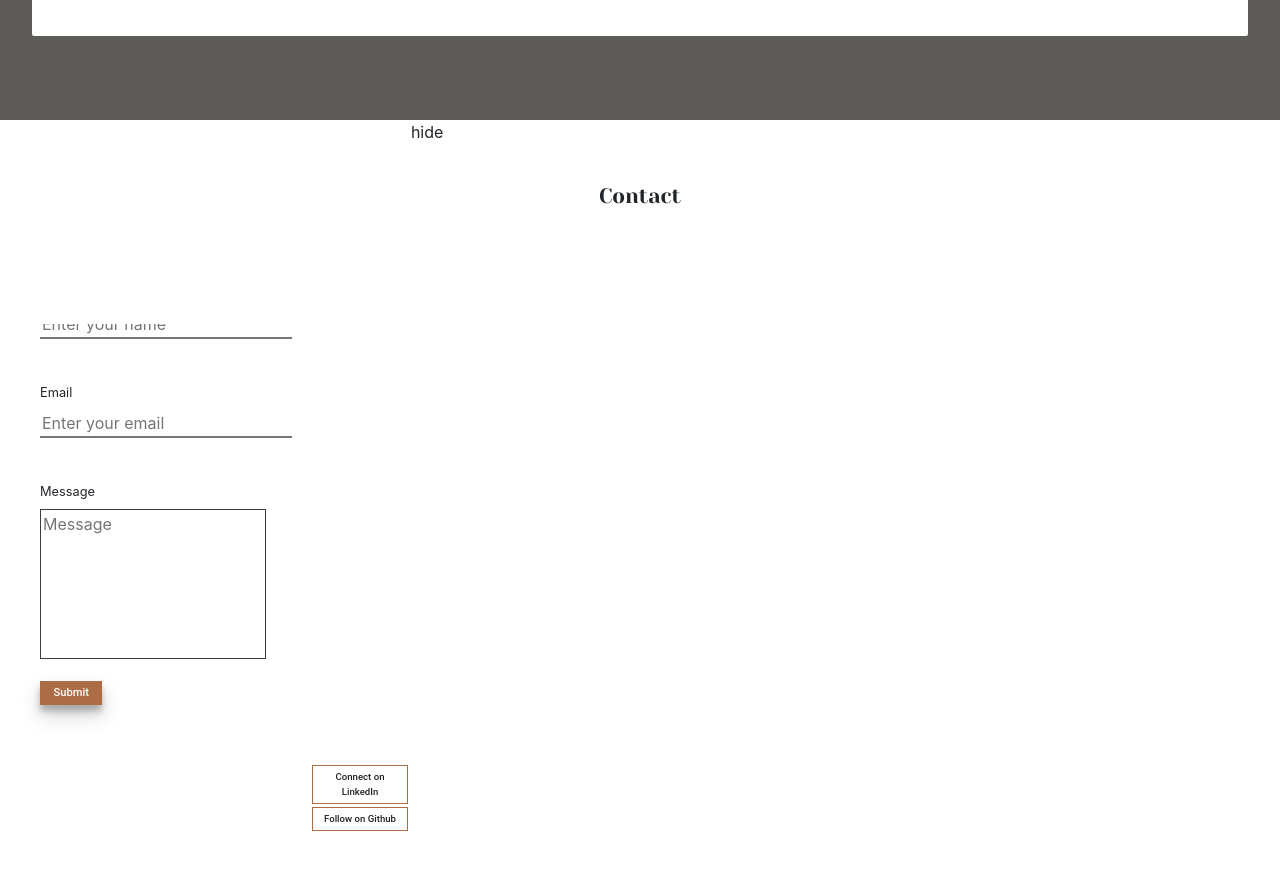
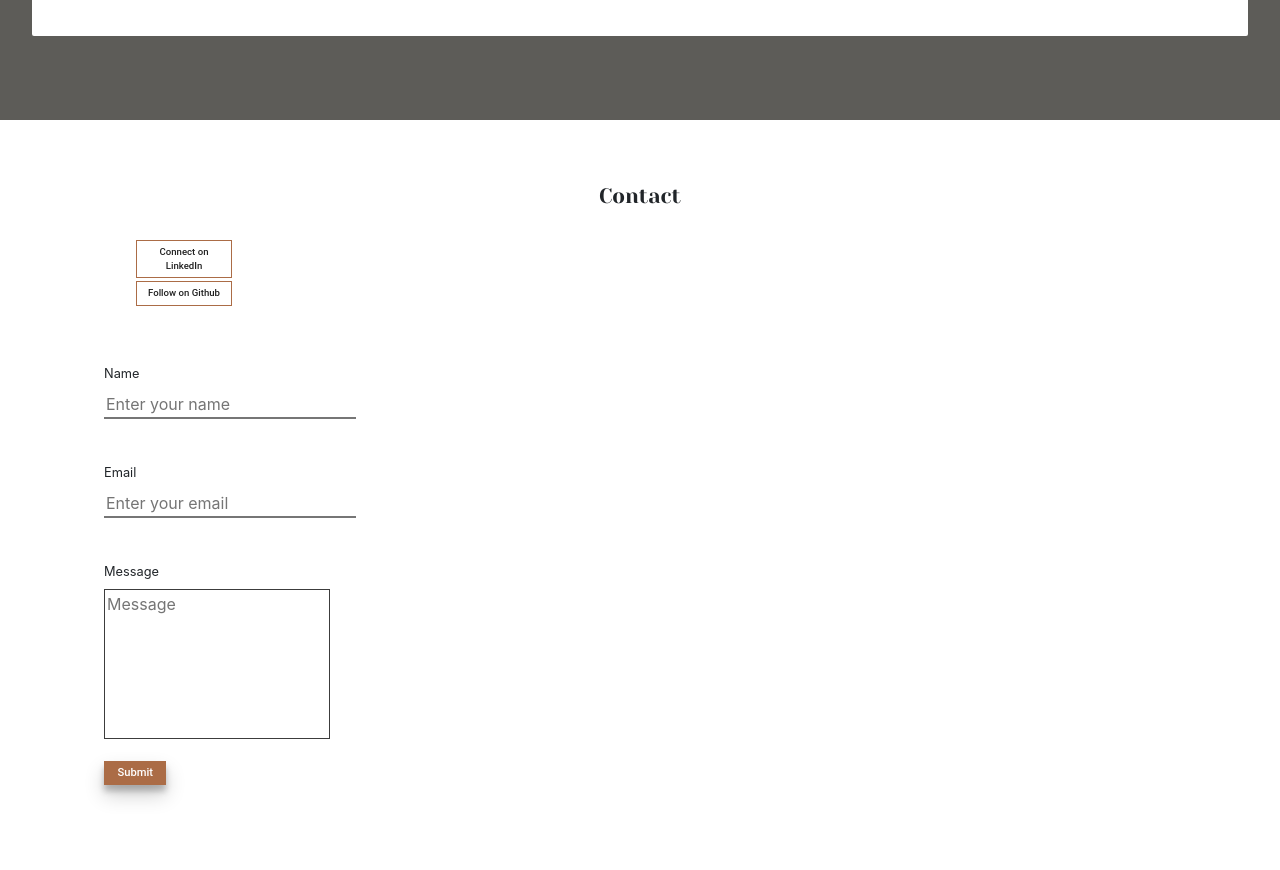
Before and after one commit to indyamolloy/Portfolio, a React (Create React App) app: page / in a window 1280 px wide. Shown: the part 3100-3970 px from the top of the page. Built offline with nearby package versions, Linux system fonts and the light colour scheme; a web font is replaced by a local one.

Commit message:
button positioning

```diff
--- a/src/app.css
+++ b/src/app.css
@@ -4,7 +4,7 @@ body {
   padding: 0;
   /* overflow-x: hidden; */
 
-  background-color: #f0eee6;
+  background-color: #f4f3ef;
 }
 
 html,
--- a/src/components/Contact/Contact.js
+++ b/src/components/Contact/Contact.js
@@ -1,7 +1,5 @@
 import React from "react";
-import emailjs from "emailjs-com";
 import css from "./contact.module.css";
-import { FaGithubSquare, FaLinkedin } from "react-icons/fa";
 
 function Contact() {
   return (
@@ -18,6 +16,15 @@ function Contact() {
         ></path>
       </svg>
       <h2 className={css.heading}>Contact</h2>
+      <div className={css.followContainer}>
+        <button className={css.followButton} type="button">
+          Connect on LinkedIn
+        </button>
+
+        <button className={css.followButton} type="button">
+          Follow on Github
+        </button>
+      </div>
       <div className={css.formContainer}>
         <form method="POST" name="contactform" className="contactForm">
           <input type="hidden" name="form-name" value="contactForm" />
@@ -48,16 +55,6 @@ function Contact() {
           </button>
         </form>
       </div>
-      <div className={css.followContainer}>
-        <button className={css.followButton} type="button">
-          Connect on LinkedIn
-        </button>
-
-        <button className={css.followButton} type="button">
-          Follow on Github
-        </button>
-      </div>
-      <butto className={css.hideButton}>hide</butto>
     </div>
   );
 }
--- a/src/components/Contact/contact.module.css
+++ b/src/components/Contact/contact.module.css
@@ -18,11 +18,11 @@
 }
 
 .formContainer {
-  margin-top: 20vh;
+  margin-top: 30vh;
   width: 20%;
   height: 50%;
-  margin-left: 5vh;
-  display: flex;
+  position: relative;
+  left: 13vh;
 }
 
 .label {
@@ -88,7 +88,6 @@
 
 .followButton {
   position: relative;
-
   margin: 0 0.3em 0.3em 0;
   border: none;
   font-family: "Roboto", sans-serif;
@@ -107,9 +106,7 @@
 .followContainer {
   display: flex;
   flex-direction: column;
-  position: sticky;
-  justify-content: center;
-  align-items: flex-end;
-  margin-top: 70vh;
-  margin-left: 2vh;
+  position: absolute;
+  top: 15vh;
+  left: 17vh;
 }
```
